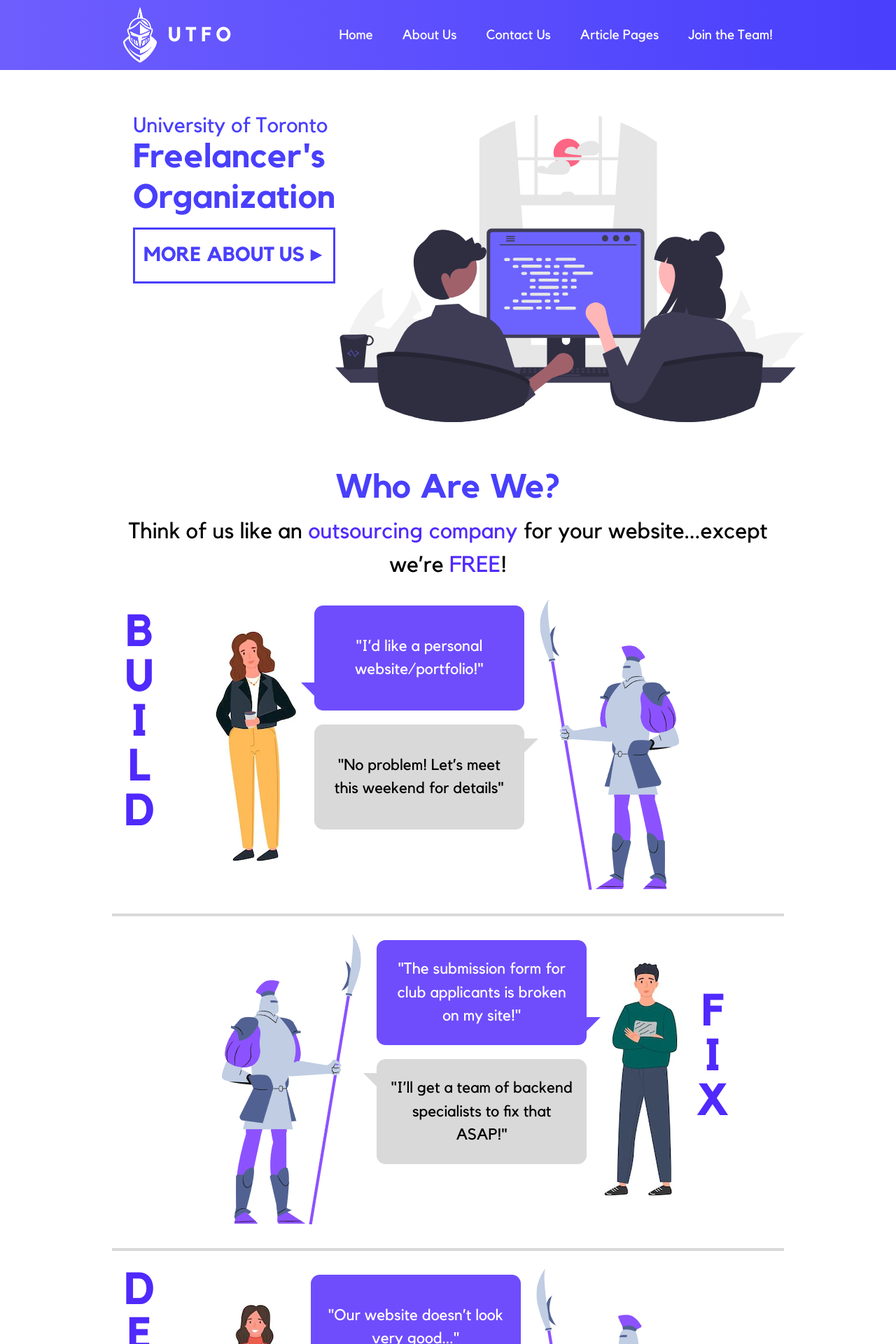
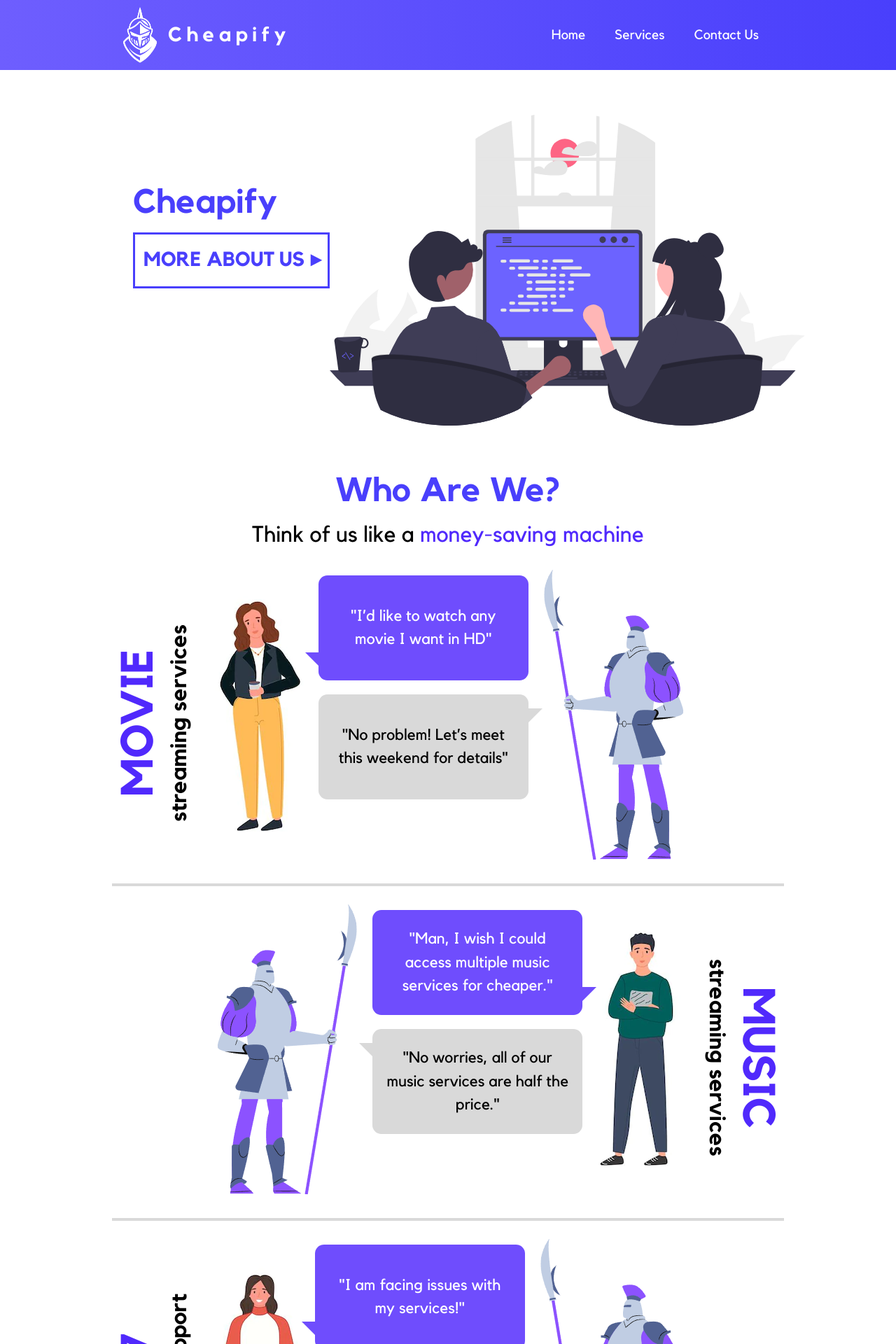
Before and after one commit to Cheapify/Cheapify-Site, a React (Create React App) app: page / in a window 1280 px wide. Shown: the top 1920 px of the page at 70% size. Built offline with nearby package versions, Linux system fonts and the light colour scheme; no server answers.

Commit message:
Text changes

```diff
--- a/src/components/Footer.js
+++ b/src/components/Footer.js
@@ -4,7 +4,7 @@ function Footer() {
     return (
         <div className='footer'>
             <footer>
-                <p>University of Toronto Freelancer's Organization 2021-2022</p>
+                <p>Cheapify 2021-2022</p>
             </footer>
         </div>
     );
--- a/src/components/Navbar/MenuItems.js
+++ b/src/components/Navbar/MenuItems.js
@@ -5,7 +5,7 @@ export const MenuItems = [
         cName: 'nav-links'
     },
     {
-        title: 'About Us',
+        title: 'Services',
         url: '/about',
         cName: 'nav-links'
     },
@@ -13,15 +13,5 @@ export const MenuItems = [
         title: 'Contact Us',
         url: '/contact',
         cName: 'nav-links'
-    },
-    {
-        title: 'Article Pages',
-        url: '/articles',
-        cName: 'nav-links'
-    },
-    {
-        title: 'Join the Team!',
-        url: '/apply',
-        cName: 'nav-links'
-    },
+    }
 ]
--- a/src/components/Navbar/Navbar.js
+++ b/src/components/Navbar/Navbar.js
@@ -21,7 +21,7 @@ class Navbar extends Component {
             </Link>
           </h1>
           <h1 className="navbar-logo utfo">
-            <Link to="/">UTFO</Link>
+            <Link to="/">Cheapify</Link>
           </h1>
           <div className="menu-icon" onClick={this.handleClick}>
             <i
--- a/src/components/pages/About/About.js
+++ b/src/components/pages/About/About.js
@@ -7,7 +7,7 @@ function About() {
 			<h1>
 				<span>About</span>
 				<span className="space"> </span>
-				<span className="utfo">UTFO</span>
+				<span className="cheapify">Cheapify</span>
 			</h1>
 			<div>
 				<img src={UofT} alt="UofT logo" />
--- a/src/components/pages/Home/Blurbs/AboutBlurb.css
+++ b/src/components/pages/Home/Blurbs/AboutBlurb.css
@@ -11,7 +11,7 @@
   height: 1em;
 }
 .about-blurb p.quote {
-  margin-top: 1em;
+  margin-top: 0.5em;
 }
 
 .reveal.about {
--- a/src/components/pages/Home/Blurbs/AboutBlurb.js
+++ b/src/components/pages/Home/Blurbs/AboutBlurb.js
@@ -10,8 +10,8 @@ export function AboutBlurb() {
         <img src={TopQuote} alt="" />
       </p>
       <p>
-        Work with us and get your <span className="turquoise">dream site</span>{" "}
-        now at no cost!
+        Work with us and get your <span className="turquoise">favorite service</span>{" "}
+        now at low cost!
       </p>
       <p className="quote">
         <img src={BottomQuote} alt="" />
--- a/src/components/pages/Home/Blurbs/WhoWeAre.css
+++ b/src/components/pages/Home/Blurbs/WhoWeAre.css
@@ -13,19 +13,61 @@
   color: #5029fc;
 }
 
-.vertical {
+.vertical-main-right {
   color: #5029fc;
-  margin-top: 0;
+  margin-top: 0.7em;
   font-size: 4em;
   font-weight: bold;
-  margin-right: 1em;
   text-transform: uppercase;
-  text-orientation: upright;
-  writing-mode: vertical-lr;
+  writing-mode: vertical-rl;
+  text-orientation: mixed;
   display: flex;
   flex-direction: column;
   flex-wrap: wrap;
   height: 5.5em;
+}
+
+.vertical-main-left {
+  color: #5029fc;
+  margin-top: 0.7em;
+  margin-left: 0;
+  font-size: 4em;
+  font-weight: bold;
+  text-transform: uppercase;
+  writing-mode: vertical-rl;
+  text-orientation: mixed;
+  display: flex;
+  transform: rotate(-180deg);
+  flex-direction: column;
+  flex-wrap: wrap;
+  height: 5.5em;
+}
+
+.vertical-subtitle-left{
+  color: #000000;
+  margin-top: 2.5em;
+  font-size: 2em;
+  font-weight: bold;
+  margin-right: 1em;
+  writing-mode: vertical-rl;
+  text-orientation: mixed;
+  transform: rotate(-180deg);
+  display: flex;
+  flex-direction: column;
+  flex-wrap: wrap;
+}
+
+.vertical-subtitle-right{
+  color: #000000;
+  margin-top: 2.5em;
+  font-size: 2em;
+  font-weight: bold;
+  margin-left: 1em;
+  writing-mode: vertical-rl;
+  text-orientation: mixed;
+  display: flex;
+  flex-direction: column;
+  flex-wrap: wrap;
 }
 
 .line {
--- a/src/components/pages/Home/Blurbs/WhoWeAre.js
+++ b/src/components/pages/Home/Blurbs/WhoWeAre.js
@@ -13,20 +13,20 @@ export function WhoWeAre() {
 
       <div className="blurb">
         <p>
-          Think of us like an{" "}
-          <span className="purple">outsourcing company</span> for your
-          website...except we’re <span className="purple">FREE</span>!
+          Think of us like a{" "}
+          <span className="purple">money-saving machine</span>
         </p>
       </div>
 
       <div className="conversation">
-        <span className="vertical">BUILD</span>
+        <span className="vertical-main-left">MOVIE</span>
+        <span className="vertical-subtitle-left">streaming services</span>
         <div className="character">
           <img src={Character1} alt="" />
         </div>
         <div className="stack">
           <span className="speech-bubble sbPurple sbLeft">
-            "I’d like a personal website/portfolio!"
+            "I’d like to watch any movie I want in HD"
           </span>
           <span className="speech-bubble sbGray sbRight">
             "No problem! Let’s meet this weekend for details"
@@ -40,16 +40,17 @@ export function WhoWeAre() {
       <div className="line"></div>
 
       <div className="conversationAlt">
-        <span className="vertical">FIX</span>
+        <span className="vertical-main-right">MUSIC</span>
+        <span className="vertical-subtitle-right">streaming services</span>
         <div className="character">
           <img src={Character2} alt="" />
         </div>
         <div className="stack">
           <span className="speech-bubble sbPurple sbRightAlt">
-            "The submission form for club applicants is broken on my site!"
+            "Man, I wish I could access multiple music services for cheaper."
           </span>
           <span className="speech-bubble sbGray sbLeftAlt">
-            "I’ll get a team of backend specialists to fix that ASAP!"
+            "No worries, all of our music services are half the price."
           </span>
         </div>
         <div className="characterFlipped">
@@ -60,16 +61,17 @@ export function WhoWeAre() {
       <div className="line"></div>
 
       <div className="conversation">
-        <span className="vertical">DESIGN</span>
+        <span className="vertical-main-left">     24/7</span>
+        <span className="vertical-subtitle-left">customer support</span>
         <div className="character">
           <img src={Character3} alt="" />
         </div>
         <div className="stack">
           <span className="speech-bubble sbPurple sbLeft">
-            "Our website doesn’t look very good..."
+            "I am facing issues with my services!"
           </span>
           <span className="speech-bubble sbGray sbRight">
-            "Don’t worry! Our designers do wonderful work!"
+            "Cheapify is always here for you with immediate customer service."
           </span>
         </div>
         <div className="character">
--- a/src/components/pages/Home/Home.js
+++ b/src/components/pages/Home/Home.js
@@ -18,11 +18,11 @@ function Home() {
           <About />
         </div>
       </div>
-      <div className="article reveal accent">
+      {/* <div className="article reveal accent">
         <div className="inner">
           <Article />
         </div>
-      </div>
+      </div> */}
     </div>
   );
 }
--- a/src/components/pages/Home/MainImage.css
+++ b/src/components/pages/Home/MainImage.css
@@ -24,10 +24,9 @@
   font-weight: normal;
   color: #493ffc;
 }
-.main-image .title-wrapper .uoft {
-  font-size: 1.9rem;
-}
-.main-image .title-wrapper .fo {
+
+.main-image .title-wrapper .cheapify {
+  margin-top: 2em;
   font-size: 3rem;
   font-weight: bold;
 }
--- a/src/components/pages/Home/MainImage.js
+++ b/src/components/pages/Home/MainImage.js
@@ -9,8 +9,7 @@ function MainImage() {
       <img src={mainImage} alt='main' />
       <div className='text' >
         <h1 className='title-wrapper'>
-          <p className="uoft">University of Toronto</p>
-          <p className="fo">Freelancer's<br/>Organization</p>
+          <p className="cheapify">Cheapify</p>
         </h1>
         <AboutLink />
       </div>
```
Also changed, not shown: 1 other file (tests, documents, lock files or other folders).
